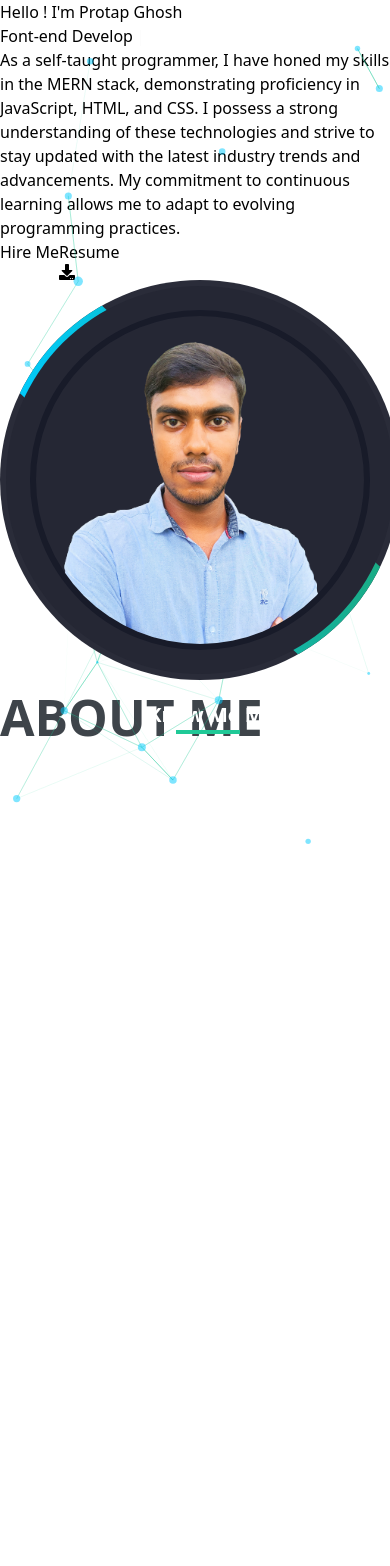
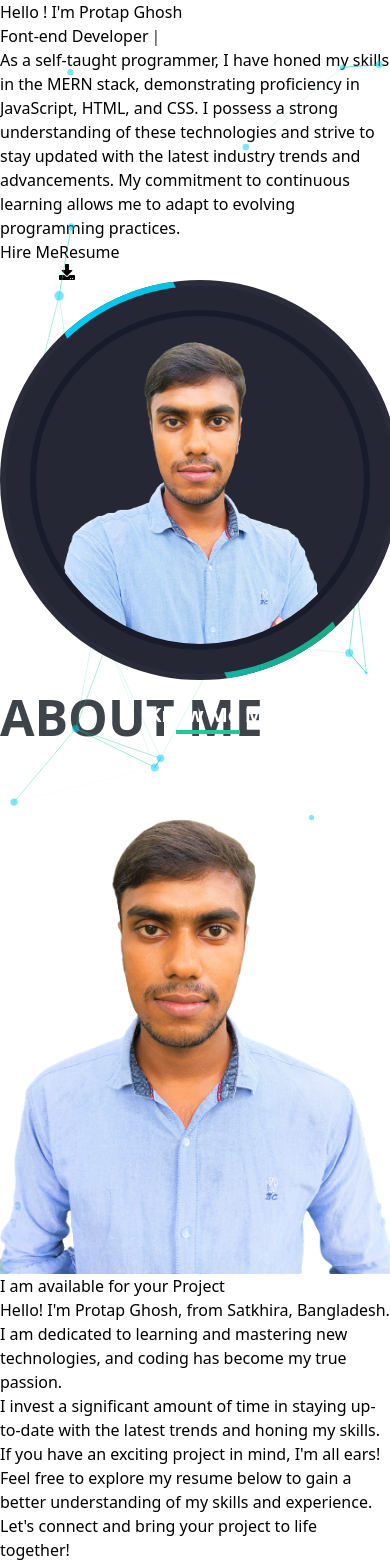
Before and after one commit to protapkrghosh/protap-ghosh-portfolio, a React (Vite) app: page / in a window 390 px wide. Shown: the top 1566 px of the page. Before the commit the page ends 844 px from the top, so only its background shows below. Built offline with nearby package versions, Linux system fonts and the light colour scheme.

Commit message:
added about me

```diff
--- a/src/Components/SectionTitle/SectionTitle.jsx
+++ b/src/Components/SectionTitle/SectionTitle.jsx
@@ -1,10 +1,10 @@
 import "./SectionTitle.css"
 
-const SectionTitle = () => {
+const SectionTitle = ({ title, subTitle }) => {
    return (
       <div className="text-center about">
-         <h1 className="title">About Me</h1>
-         <h2 className="sub-title">Know Me More</h2>
+         <h1 className="title">{title}</h1>
+         <h2 className="sub-title">{subTitle}</h2>
          <hr />
       </div>
    );
--- /dev/null
+++ b/src/Pages/AboutMe/AboutMe.css
@@ -0,0 +1,66 @@
+.about {
+   position: relative;
+}
+
+.title {
+   color: #3E444A;
+   font-size: 128px;
+   font-weight: bold;
+   text-transform: uppercase;
+}
+
+.sub-title {
+   color: #ffffff;
+   font-size: 40px;
+   font-weight: bold;
+   position: absolute;
+   top: 35%;
+   left: 39%;
+}
+
+.about hr {
+   width: 5em;
+   background: #20C997;
+   border-top: 0;
+   border-left: 0;
+   border-right: 0;
+   padding: 2px;
+   position: absolute;
+   top: 66%;
+   left: 47%;
+}
+
+@media only screen and (max-width: 768px) {
+   .title {
+      font-size: 80px;
+   }
+
+   .sub-title {
+      font-size: 35px;
+      top: 31%;
+      left: 36%;
+   }
+
+   .about hr {
+      top: 70%;
+      left: 47%;
+   }
+}
+
+@media only screen and (max-width: 576px) {
+   .title {
+      font-size: 50px;
+   }
+
+   .sub-title {
+      font-size: 20px;
+      top: 27%;
+      left: 38%;
+   }
+
+   .about hr {
+      width: 4em;
+      top: 66%;
+      left: 45%;
+   }
+}
--- a/src/Pages/AboutMe/AboutMe.jsx
+++ b/src/Pages/AboutMe/AboutMe.jsx
@@ -1,9 +1,43 @@
-import SectionTitle from "../../Components/SectionTitle/SectionTitle";
+import { FaDownload } from "react-icons/fa";
+import Container from "../../Components/Container";
+import image from "../../assets/protap.png"
 
 const AboutMe = () => {
+   const handleDownload = () => {
+      window.open('https://drive.google.com/u/1/uc?id=1Q7wzCfqI_aT_PwkPPqWC12cne-o9u_79&export=download', '_parent');
+   }
+
    return (
-      <div className="bg-[#343A40]">
-         <SectionTitle />
+      <div className="bg-[#343A40] pt-10 pb-16">
+         <Container>
+            <div className="text-center about">
+               <h1 className="title">About Me</h1>
+               <h2 className="sub-title">Know Me More</h2>
+               <hr />
+            </div>
+
+            <div className="md:flex items-center mt-10">
+               <div className="md:w-1/2">
+                  <img src={image} alt="Image" className="border border-[#20C997] w-[300px] h-auto rounded-xl mx-auto shadow-lg shadow-[#20C997]"/>
+               </div>
+
+               <div className="md:w-1/2">
+                  <h2 className=" text-4xl text-white font-bold mb-8">I am <span className="text-[#20C997]">available</span> for your Project</h2>
+                  <p className="text-[18px] font-semibold text-[#9A9DA0] mb-4">
+                     Hello! I&apos;m Protap Ghosh, from Satkhira, Bangladesh.
+                     I am dedicated to learning and mastering new technologies, and coding has become my true passion.
+                  </p>
+
+                  <p className="text-[18px] font-semibold text-[#9A9DA0]">
+                     I invest a significant amount of time in staying up-to-date with the latest trends and honing my skills. If you have an exciting project in mind, I&apos;m all ears! Feel free to explore my resume below to gain a better understanding of my skills and experience. Let&apos;s connect and bring your project to life together!
+                  </p>
+
+                  <div className="flex justify-center">
+                     <button onClick={handleDownload} className='btn btn-outline border-[#6C757D] hover:border-[#6C757D] text-[16px] text-[#6C757D] capitalize border-2 rounded-full px-8 mt-5 hover:bg-[#6C757D]'>Download Resume <FaDownload /> </button>
+                  </div>
+               </div>
+            </div>
+         </Container>
       </div>
    );
 };
--- a/src/Pages/Banner/Banner.jsx
+++ b/src/Pages/Banner/Banner.jsx
@@ -31,7 +31,7 @@ const Banner = () => {
          <Container>
             <div className='flex items-center justify-center' data-aos="fade-up" data-aos-duration="1000">
                <div className='w-full'>
-                  <h1 className='text-5xl font-bold'>Hello ! I&apos;m Protap Ghosh</h1>
+                  <h1 className='text-6xl font-bold'>Hello ! I&apos;m Protap Ghosh</h1>
                   <h2 className='text-3xl font-bold mt-5 mb-8'>
                      <span className='text-[#20C997]'>
                         {text}
```
